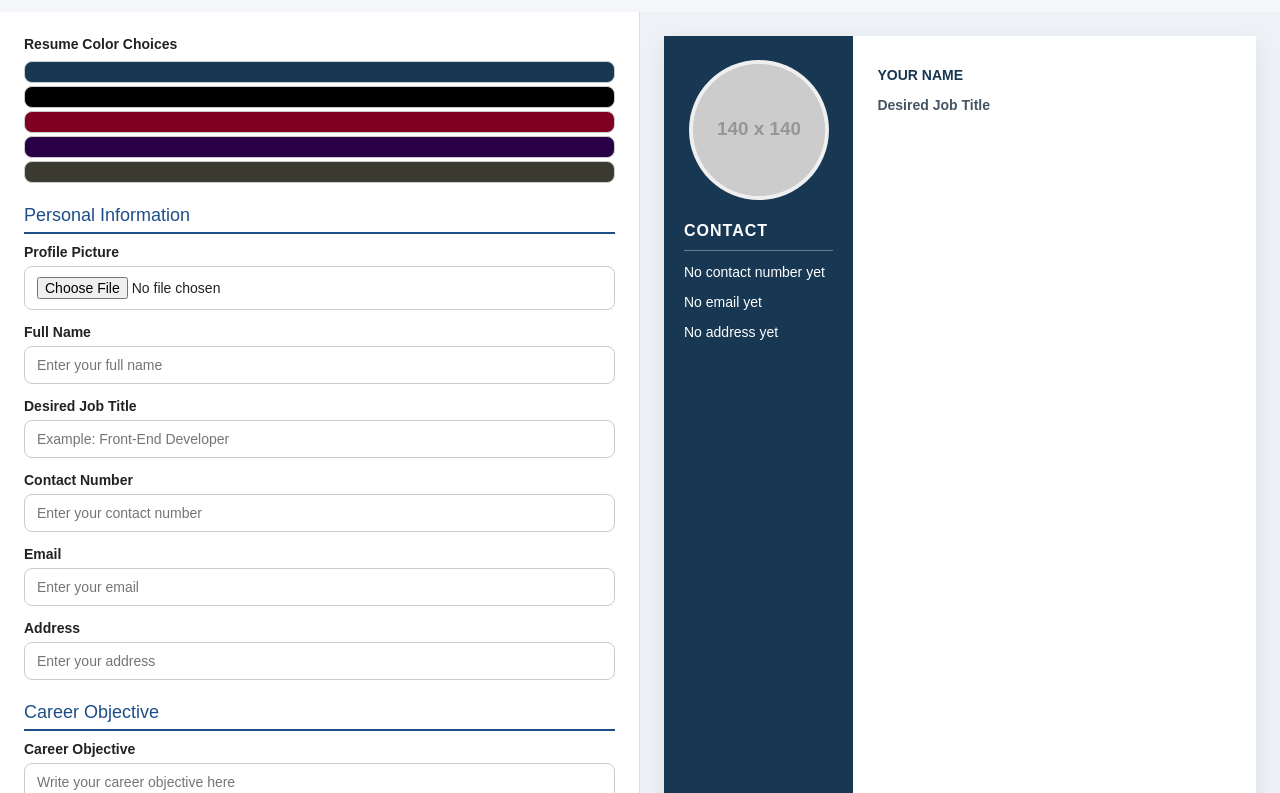
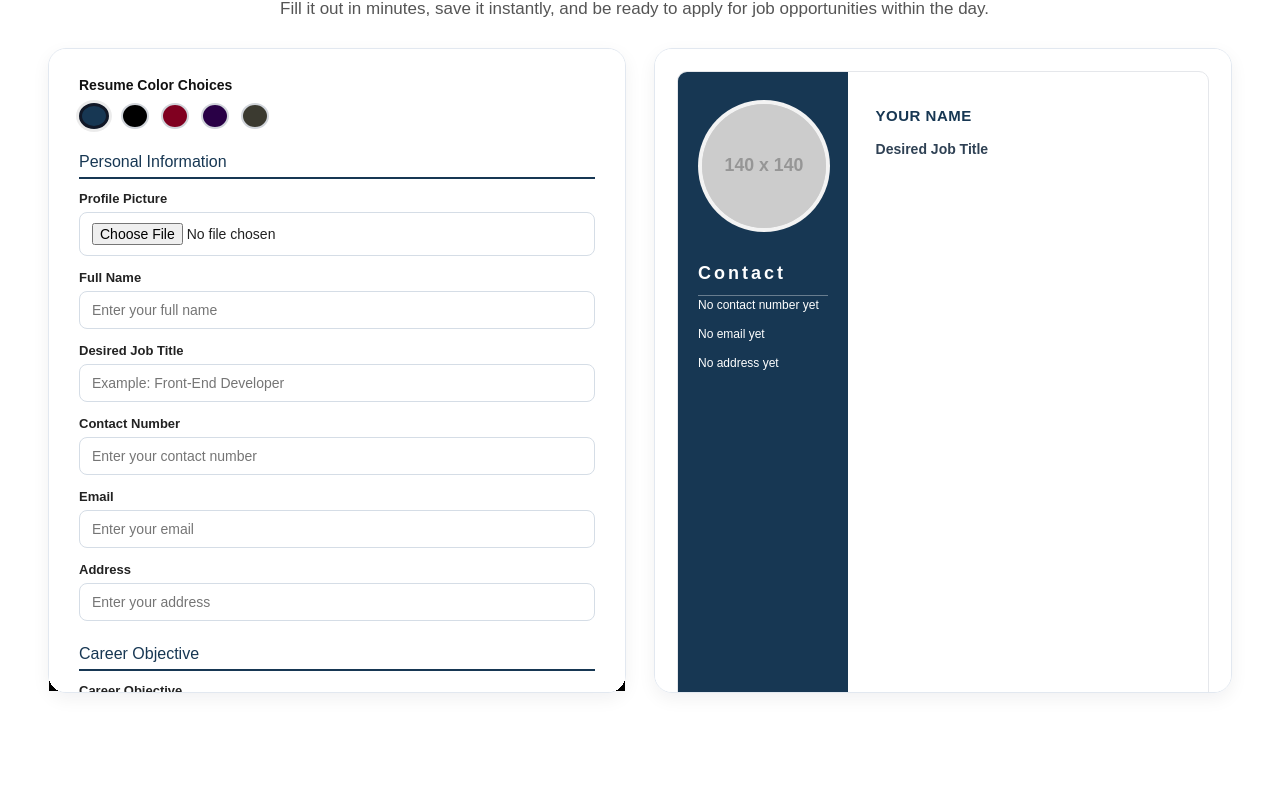
Before and after one commit to audreyllamas/crampe-vitae, a plain HTML site: page index.html in a window 1280 px wide. Shown: the part 72-865 px from the top of the page. After the commit the page ends 805 px from the top, so only its background shows below. Drawn offline with nearby package versions, Linux system fonts and the light colour scheme; placeholder pictures from the web are drawn by us.

Commit message:
Update style.css

```diff
--- a/style.css
+++ b/style.css
@@ -1,3 +1,6 @@
+:root {
+  --resume-theme: #173753;
+}
 
 * {
   box-sizing: border-box;
@@ -7,48 +10,125 @@
 }
 
 body {
-      background: #f4f6f9;
+  background: #ffffff;
   color: #222;
 }
 
+.page-header {
+  width: 100%;
+  text-align: center;
+  padding: 18px 20px 26px;
+  background: #ffffff;
+}
+
+.page-header h1 {
+  font-size: 36px;
+  font-weight: 800;
+  color: #222;
+  margin-bottom: 8px;
+}
+
+.subtitle {
+  width: 720px;
+  max-width: 90%;
+  margin: 0 auto;
+  color: #555;
+  font-size: 17px;
+  line-height: 1.5;
+  text-align: left;
+}
+
+/* =========================
+   MAIN LAYOUT
+========================= */
+
 .app {
+  width: 100%;
+  min-height: calc(100vh - 120px);
   display: grid;
   grid-template-columns: 1fr 1fr;
-      min-height: 100vh;
+  gap: 28px;
+  padding: 0 48px 40px;
 }
 
 .form-panel,
 .preview-panel {
-      padding: 24px;
+  background: #ffffff;
+  border: 1px solid #e2e8f0;
+  border-radius: 18px;
+  box-shadow: 0 6px 18px rgba(15, 23, 42, 0.06);
+  height: calc(100vh - 155px);
   overflow-y: auto;
 }
 
 .form-panel {
-      background: #ffffff;
-      border-right: 1px solid #ddd;
+  padding: 28px 30px;
 }
 
 .preview-panel {
-      background: #eef2f7;
+  padding: 22px;
+  display: flex;
+  justify-content: center;
+  align-items: flex-start;
 }
 
-    h1 {
-      font-size: 28px;
+/* =========================
+   THEME PICKER
+========================= */
+
+.theme-picker {
+  margin-bottom: 20px;
+}
+
+.theme-label {
+  display: block;
+  font-size: 14px;
+  font-weight: bold;
+  margin-bottom: 10px;
+  color: #111;
+}
+
+.theme-options {
+  display: flex;
+  gap: 12px;
+  align-items: center;
+  flex-wrap: wrap;
   margin-bottom: 8px;
 }
 
-    .subtitle {
-      color: #555;
-      margin-bottom: 20px;
-      line-height: 1.5;
+.color-circle {
+  width: 26px;
+  height: 26px;
+  border-radius: 50%;
+  border: 2px solid #d1d5db;
+  cursor: pointer;
+  outline: none;
+  transition: 0.2s ease;
 }
 
+.color-circle:hover {
+  transform: scale(1.08);
+}
+
+.color-circle.active {
+  border: 3px solid #111827;
+  box-shadow: 0 0 0 3px rgba(0, 0, 0, 0.08);
+}
+
+/* =========================
+   FORM DESIGN
+========================= */
+
 .section-title {
-      margin: 22px 0 10px;
-      font-size: 18px;
-      color: #1d4e89;
-      border-bottom: 2px solid #1d4e89;
+  margin: 0 0 12px;
+  font-size: 16px;
+  color: var(--resume-theme);
+  border-bottom: 2px solid var(--resume-theme);
   padding-bottom: 6px;
+}
+
+.section-title:not(:first-of-type) {
+  margin-top: 24px;
 }
 
 .form-group {
@@ -59,7 +139,7 @@
   display: block;
   font-weight: bold;
   margin-bottom: 6px;
-      font-size: 14px;
+  font-size: 13px;
 }
 
 input,
@@ -67,9 +147,17 @@
 button {
   width: 100%;
   padding: 10px 12px;
-      border: 1px solid #ccc;
+  border: 1px solid #d5dde6;
   border-radius: 8px;
   font-size: 14px;
+  background: #ffffff;
+}
+
+input:focus,
+textarea:focus {
+  outline: none;
+  border-color: var(--resume-theme);
+  box-shadow: 0 0 0 2px rgba(29, 78, 137, 0.12);
 }
 
 textarea {
@@ -83,6 +171,10 @@
   font-size: 12px;
   line-height: 1.4;
 }
+
+/* =========================
+   BUTTONS
+========================= */
 
 .btn-row {
   display: flex;
@@ -100,7 +192,7 @@
 }
 
 .primary-btn {
-      background: #1d4e89;
+  background: var(--resume-theme);
   color: white;
 }
 
@@ -113,6 +205,15 @@
   background: #b02a37;
   color: white;
 }
+
+.image-btn {
+  background: #e3e8ef;
+  color: black;
+}
+
+/* =========================
+   RESUME COMPLETENESS CHECKER
+========================= */
 
 .tips-box {
   margin-top: 20px;
@@ -132,91 +233,87 @@
   line-height: 1.7;
 }
 
+/* =========================
+   RESUME PREVIEW
+========================= */
+
 .resume {
-      max-width: 850px;
-      margin: 0 auto;
+  width: 100%;
+  max-width: 620px;
+  min-height: 760px;
   background: white;
-      min-height: 1100px;
-      box-shadow: 0 6px 20px rgba(0, 0, 0, 0.08);
   display: flex;
+  border: 1px solid #e5e7eb;
+  border-radius: 10px;
+  overflow: hidden;
+  box-shadow: none;
 }
 
 .resume-left {
   width: 32%;
-      background: #173753;
+  background: var(--resume-theme);
   color: white;
-      padding: 24px 20px;
+  padding: 28px 20px;
 }
 
 .resume-right {
   width: 68%;
-      padding: 28px 24px;
+  padding: 32px 28px;
   color: #222;
 }
 
 .profile-image {
-      width: 140px;
-      height: 140px;
+  width: 132px;
+  height: 132px;
   border-radius: 50%;
   object-fit: cover;
-      border: 4px solid rgba(255, 255, 255, 0.6);
+  border: 4px solid rgba(255, 255, 255, 0.7);
   display: block;
-      margin: 0 auto 18px;
+  margin: 0 auto 28px;
   background: #d9d9d9;
 }
 
 .name {
-      font-size: 30px;
-      font-weight: bold;
-      color: #173753;
-      margin-bottom: 8px;
+  font-size: 15px !important;
+  font-weight: 900;
+  color: var(--resume-theme);
+  margin-bottom: 12px;
   text-transform: uppercase;
+  letter-spacing: 0.5px;
+  line-height: 1.15;
 }
 
 .job-title {
-      font-size: 15px;
-      color: #456;
-      margin-bottom: 20px;
-      font-weight: bold;
+  font-size: 14px !important;
+  color: #2f4154;
+  margin-bottom: 26px;
+  font-weight: 700;
 }
 
+/* =========================
+   RESUME RIGHT CONTENT
+========================= */
+
 .resume-block {
-      margin-bottom: 20px;
+  margin-bottom: 22px;
 }
 
-    .resume-block h2,
-    .left-block h2 {
-      font-size: 16px;
+.resume-block h2 {
+  font-size: 15px;
   margin-bottom: 10px;
   text-transform: uppercase;
   letter-spacing: 1px;
-    }
-
-    .resume-block h2 {
-      color: #1d4e89;
-      border-bottom: 2px solid #d8e2ef;
+  color: var(--resume-theme);
+  border-bottom: 2px solid var(--resume-theme);
   padding-bottom: 6px;
 }
 
-    .left-block {
-      margin-bottom: 24px;
-    }
-
-    .left-block h2 {
-      color: #fff;
-      border-bottom: 1px solid rgba(255,255,255,0.35);
-      padding-bottom: 6px;
-    }
-
-    .resume p,
-    .resume li,
-    .resume div {
-      font-size: 14px;
-      line-height: 1.6;
-    }
-
-    .resume ul {
-      padding-left: 18px;
+#previewObjective {
+  color: #333333;
+  text-align: justify;
+  text-justify: inter-word;
+  line-height: 1.7;
+  margin-top: 4px;
 }
 
 .entry {
@@ -226,19 +323,49 @@
 .entry strong {
   display: block;
   color: #111;
-      font-size: 14px;
+  font-size: 13px;
 }
 
 .muted {
   color: #666;
-      font-size: 13px;
+  font-size: 12px;
+}
+
+/* =========================
+   RESUME LEFT CONTENT
+========================= */
+
+.left-block {
+  margin-bottom: 26px;
+}
+
+.left-block h2 {
+  color: #fff;
+  border-bottom: 1px solid rgba(255, 255, 255, 0.35);
+  padding-bottom: 8px;
+  letter-spacing: 3px;
 }
 
 .contact-item {
-margin-bottom:8px;
-word-break:break-word;
-font-size:12px;
-line-height:1.3;
+  margin-bottom: 10px;
+  word-break: break-word;
+  font-size: 12px;
+  line-height: 1.4;
+}
+
+/* =========================
+   RESUME GENERAL TEXT
+========================= */
+
+.resume p,
+.resume li,
+.resume div {
+  font-size: 12px;
+  line-height: 1.55;
+}
+
+.resume ul {
+  padding-left: 16px;
 }
 
 .placeholder {
@@ -246,34 +373,114 @@ line-height:1.3;
   font-style: italic;
 }
 
+/* =========================
+   REFERENCES DESIGN
+========================= */
+
+.reference-entry {
+  margin-bottom: 10px;
+  padding-bottom: 8px;
+  border-bottom: 1px solid #d9e1ea;
+}
+
+.reference-entry:last-child {
+  margin-bottom: 0;
+  padding-bottom: 0;
+  border-bottom: none;
+}
+
+.reference-name {
+  font-weight: 700 !important;
+  font-size: 12px !important;
+  color: #111;
+  margin-bottom: 2px;
+}
+
+.reference-role {
+  font-style: italic;
+  font-size: 11px !important;
+  color: #555;
+  margin-bottom: 2px;
+}
+
+.reference-email {
+  font-size: 11px !important;
+  color: #222;
+  word-break: break-word;
+}
+
+/* =========================
+   PRINT SETTINGS
+========================= */
+
 @media print {
   body {
     background: white;
   }
 
+  .page-header,
   .form-panel {
     display: none;
   }
 
   .app {
     display: block;
+    padding: 0;
   }
 
   .preview-panel {
     padding: 0;
+    border: none;
+    box-shadow: none;
+    height: auto;
     background: white;
   }
 
   .resume {
     box-shadow: none;
-        margin: 0;
+    margin: 0 auto;
     max-width: 100%;
+    border-radius: 0;
   }
 }
 
-    @media (max-width: 980px) {
+/* =========================
+   RESPONSIVE DESIGN
+========================= */
+
+@media (max-width: 1100px) {
   .app {
     grid-template-columns: 1fr;
+    padding: 0 28px 40px;
+  }
+
+  .form-panel,
+  .preview-panel {
+    height: auto;
+  }
+
+  .resume {
+    max-width: 620px;
+  }
+}
+
+@media (max-width: 650px) {
+  .page-header h1 {
+    font-size: 30px;
+  }
+
+  .subtitle {
+    font-size: 14px;
+    text-align: center;
+  }
+
+  .app {
+    padding: 0 16px 30px;
+  }
+
+  .form-panel,
+  .preview-panel {
+    padding: 18px;
   }
 
   .resume {
@@ -284,4 +491,6 @@ line-height:1.3;
   .resume-right {
     width: 100%;
   }
+
+
 }
```
Lines whose indentation alone changed are shown as unchanged.
